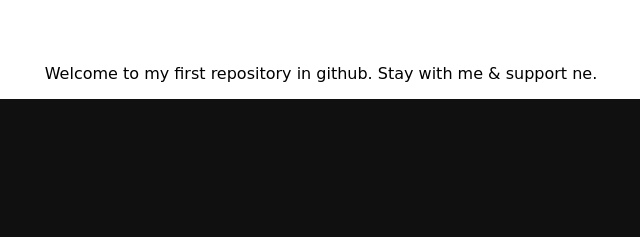
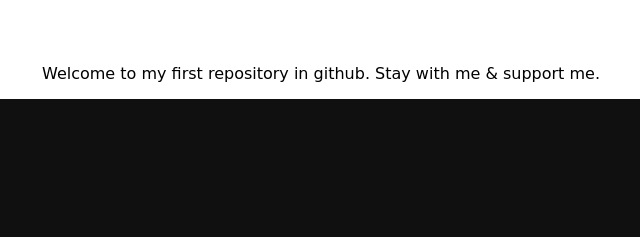
Before and after one commit to shahriyar2098/first-repository, a plain HTML site: page index.html in a window 1280 px wide. Shown: the part 1546-1783 px from the top of the page, 319-959 px from the left. Drawn offline with Linux system fonts and the light colour scheme; a web font is replaced by a local one.

Commit message:
Update index.html

```diff
--- a/index.html
+++ b/index.html
@@ -27,7 +27,7 @@
         <h1 id="name">Shahriyar Saikoth</h1>
     </div>
 
-    <p id="text">Welcome to my first repository in github. Stay with me & support ne.</p>
+    <p id="text">Welcome to my first repository in github. Stay with me & support me.</p>
 
 </body>
 
```
